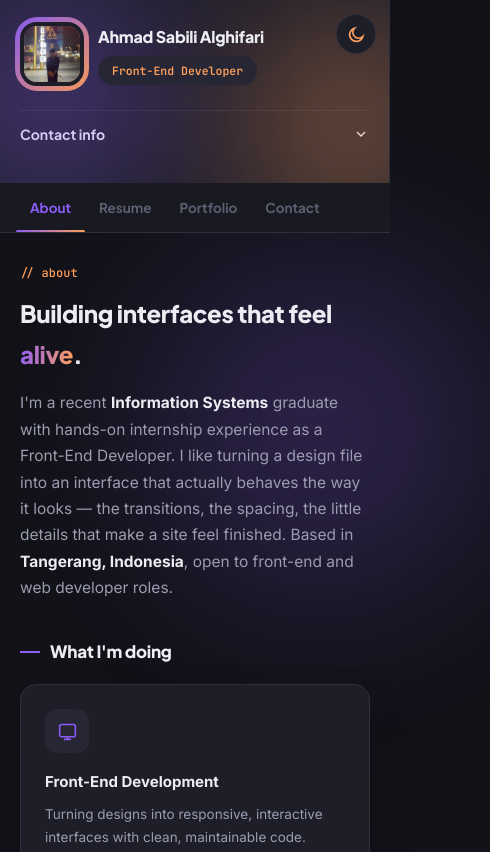
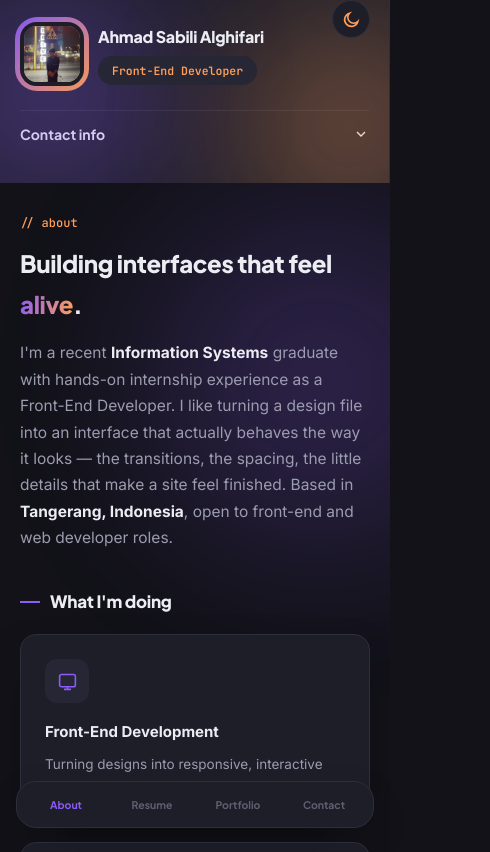
Before and after one commit to ahmadsabili0081/MyProfileSite, a plain HTML site: page index.html in a window 390 px wide. Shown: the top 852 px of the page, 490 px wide, since content can reach past the window. Drawn offline with nearby package versions, Linux system fonts and the light colour scheme.

Commit message:
Update style.css

```diff
--- a/css/style.css
+++ b/css/style.css
@@ -1,4 +1,4 @@
- :root{
+:root{
     --primary:#8B5CF6;
     --primary-2:#6D3FE0;
     --accent:#FF9F5A;
@@ -24,6 +24,7 @@
     margin:0; background:var(--bg); color:var(--ink); font-family:var(--font-body);
     line-height:1.7; -webkit-font-smoothing:antialiased;
     transition:background-color .4s ease, color .4s ease;
+    overflow-x:hidden;
   }
   h1,h2,h3{font-family:var(--font-display); margin:0; letter-spacing:-0.015em; color:var(--ink);}
   img{max-width:100%; display:block;}
@@ -100,9 +101,9 @@
   }
 
   .theme-toggle{
-    position:fixed; top:20px; right:22px; z-index:200; width:46px; height:46px; border-radius:50%;
+    width:44px; height:44px; border-radius:50%; flex-shrink:0; margin-left:14px; align-self:center;
     background:var(--surface); border:1px solid var(--border); box-shadow:var(--shadow);
-    display:flex; align-items:center; justify-content:center; color:var(--ink);
+    display:flex; align-items:center; justify-content:center; color:var(--ink); position:relative;
   }
   .theme-toggle svg{width:19px; height:19px; transition:transform .5s cubic-bezier(.2,.9,.3,1.2), opacity .3s ease;}
   .theme-toggle .sun{position:absolute;}
@@ -113,17 +114,23 @@
   html[data-theme="light"] .theme-toggle .moon{opacity:0; transform:rotate(-90deg) scale(.4);}
 
   /* ---- Main / Nav ---- */
-  .main-content{flex:1; height:100vh; overflow-y:auto; scroll-behavior:smooth; position:relative;}
+  .main-content{flex:1; height:100vh; overflow-y:auto; overflow-x:hidden; scroll-behavior:smooth; position:relative;}
   .navbar{
     position:sticky; top:0; z-index:30; background:rgba(30,30,41,0); backdrop-filter:blur(14px);
-    background:var(--bg-alt); border-bottom:1px solid var(--border); display:flex; padding:0 40px; position:relative;
+    background:var(--bg-alt); border-bottom:1px solid var(--border); display:flex; align-items:center; padding:0 40px 0 40px; position:relative;
+  }
+  .nav-links-scroll{
+    display:flex; position:relative; overflow-x:auto; flex:1; min-width:0;
     scrollbar-width:none; -ms-overflow-style:none;
   }
-  .navbar::-webkit-scrollbar{display:none;}
+  .nav-links-scroll::-webkit-scrollbar{display:none;}
   .nav-link{
     background:none; border:none; padding:20px 22px; font-family:var(--font-display); font-weight:700; font-size:14.5px;
-    color:var(--ink-faint); position:relative; z-index:2; transition:color .3s ease;
+    color:var(--ink-faint); position:relative; z-index:2; transition:color .3s ease; flex-shrink:0;
+    display:flex; align-items:center; justify-content:center; gap:8px;
   }
+  .nav-icon{width:18px; height:18px; flex-shrink:0; display:none;}
+  .nav-icon svg{width:100%; height:100%;}
   .nav-link.active{color:var(--primary);}
   .nav-indicator{position:absolute; left:0; bottom:0; height:2.5px; background:linear-gradient(90deg,var(--primary),var(--accent)); border-radius:3px; z-index:1; transition:none; will-change:transform, width;}
 
@@ -255,16 +262,29 @@
     .contacts-toggle{display:flex; width:auto; flex:0 0 100%; order:3; border-top:1px solid var(--border); margin-top:10px; padding-top:14px;}
     .contact-list{flex:0 0 100%; order:4; max-height:0; overflow:hidden; transition:max-height .4s ease; gap:14px;}
     .contact-list.open{max-height:600px; padding-top:14px;}
-    .navbar{padding:0 16px; overflow-x:auto;}
-    .nav-link{padding:16px 14px; font-size:13.5px; white-space:nowrap;}
-    .page-viewport{padding:30px 20px 100px;}
+    /* Floating bottom tab bar on mobile, instead of a scrolling top row */
+    .navbar{
+      position:fixed; top:auto; bottom:16px; left:16px; right:16px;
+      border-radius:20px; border:1px solid var(--border); border-top:1px solid var(--border);
+      box-shadow:var(--shadow); background:var(--surface);
+      padding:8px 6px calc(8px + env(safe-area-inset-bottom));
+      z-index:50;
+    }
+    .nav-links-scroll{ overflow-x:visible; justify-content:space-around; width:100%; }
+    .nav-link{ flex:1 1 0; flex-direction:column; gap:4px; text-align:center; padding:8px 4px; font-size:10.5px; white-space:nowrap; }
+    .nav-icon{ display:block; margin:0 auto; }
+    .nav-indicator{ display:none; }
+    .theme-toggle{
+      position:fixed; right:20px; margin-left:0; z-index:60;
+      width:38px; height:38px; box-shadow:var(--shadow);
+    }
+    .page-viewport{padding:30px 20px 110px;}
     .proj-grid{grid-template-columns:repeat(2,1fr);}
     .contact-grid{grid-template-columns:1fr;}
     .main-content{height:auto; overflow-y:visible;}
   }
   @media (max-width:600px){
     .proj-grid{grid-template-columns:1fr;}
-    .theme-toggle{top:14px; right:14px; width:40px; height:40px;}
   }
 
   /* ---- Page loader ---- */
```
